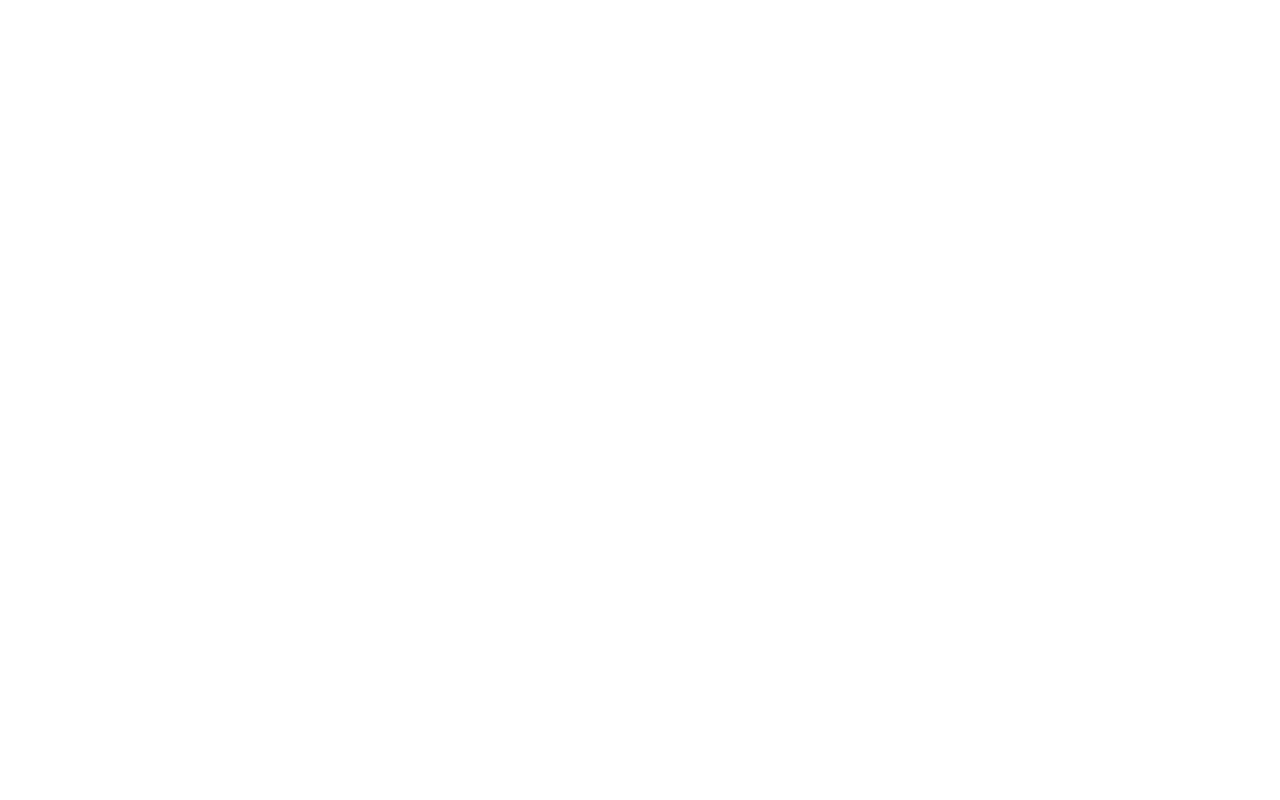
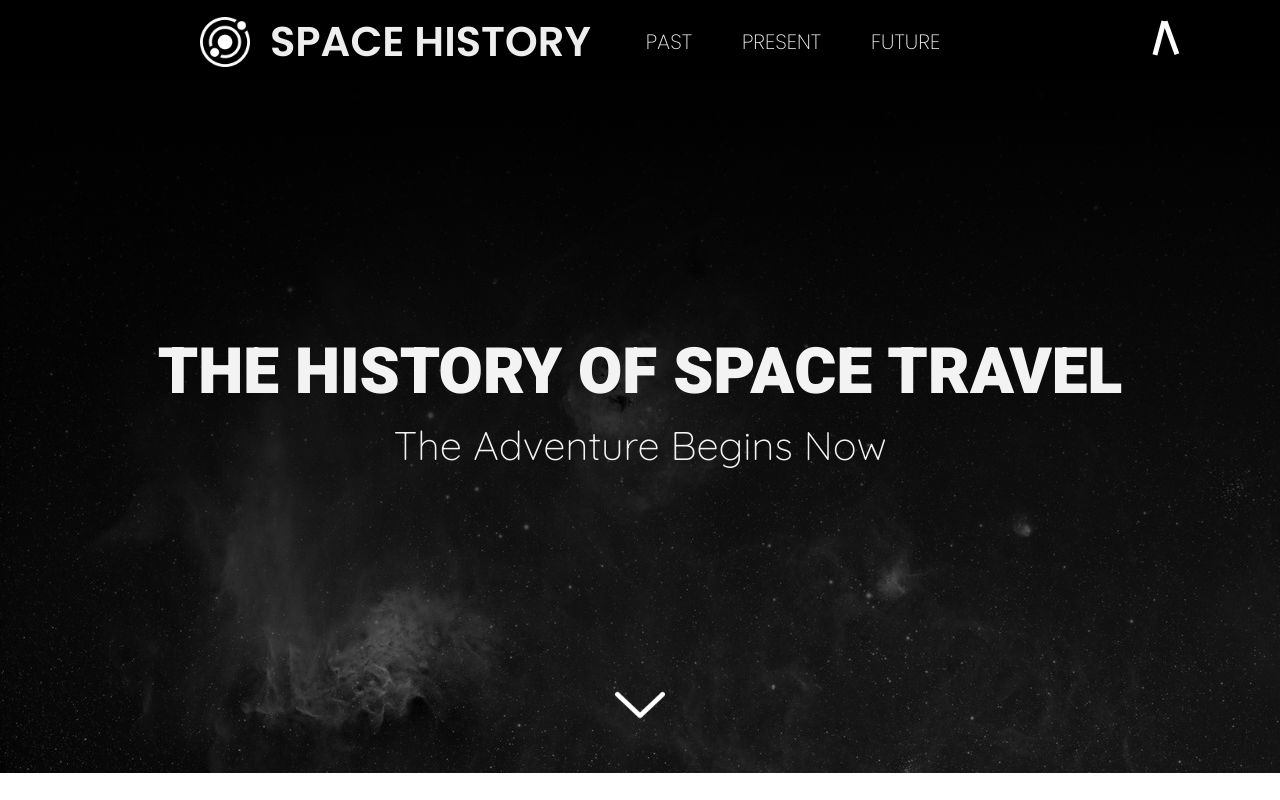
Before and after one commit to AidenRand/space-site, a plain HTML site: page index.html in a window 1280 px wide. Shown: the top 800 px of the page. Drawn offline with Linux system fonts and the light colour scheme.

Commit message:
add front page

```diff
--- a/index.html
+++ b/index.html
@@ -1,14 +1,65 @@
 <!DOCTYPE html>
 <html lang="en">
-<head>
-    <meta charset="UTF-8">
-    <meta http-equiv="X-UA-Compatible" content="IE=edge">
-    <meta name="viewport" content="width=device-width, initial-scale=1.0">
-    <link rel="stylesheet" href="style.css">
-    <title>Document</title>
-</head>
-<body>
+  <head>
+    <meta charset="UTF-8" />
+    <meta http-equiv="X-UA-Compatible" content="IE=edge" />
+    <meta name="viewport" content="width=device-width, initial-scale=1.0" />
+    <link rel="preconnect" href="https://fonts.googleapis.com">
+    <link rel="preconnect" href="https://fonts.gstatic.com" crossorigin>
+    <link href="https://fonts.googleapis.com/css2?family=Poppins:wght@600&display=swap" rel="stylesheet">
+    <link rel="preconnect" href="https://fonts.googleapis.com">
+    <link rel="preconnect" href="https://fonts.gstatic.com" crossorigin>
+    <link href="https://fonts.googleapis.com/css2?family=Poppins:wght@200&display=swap" rel="stylesheet">
+    <link rel="preconnect" href="https://fonts.googleapis.com">
+    <link rel="preconnect" href="https://fonts.gstatic.com" crossorigin>
+    <link href="https://fonts.googleapis.com/css2?family=Heebo:wght@900&display=swap" rel="stylesheet">
+    <link rel="preconnect" href="https://fonts.googleapis.com">
+    <link rel="preconnect" href="https://fonts.gstatic.com" crossorigin>
+    <link href="https://fonts.googleapis.com/css2?family=Quicksand:wght@300&display=swap" rel="stylesheet">
+    <link rel="stylesheet" href="style.css" />
+    <title>Space History</title>
+    <link rel="icon" href="favicon.ico">
+  </head>
+  <body>
+  <div class="navBar">
+      <ul>
+        <div class="leftNav">
+          <a href="#">
+            <img class="spaceImg" src="/photos/astronomy.png" alt="" />
+            <div class="webName">
+              <h1>SPACE HISTORY</h1>
+            </div>
+          </a>
+        </div>
+        <div class="rightNav">
+          <li><a href="#">PAST</a></li>
+          <li><a href="#">PRESENT</a></li>
+          <li><a href="#">FUTURE</a></li>
+        </div>
+        <button class="hamburger">
+          <div class="bar"></div>
+        </button>
+      </ul>
+    </nav>
+  </div>
 
-</body>
-<script src="app.js"></script>
+  <div class="front-page-container">
+    <p>THE HISTORY OF SPACE TRAVEL</p>
+    <p id="front-page-smallText" >The Adventure Begins Now </p>
+    <div class="arrow-png">
+      <img class="arrow-img" src="/photos/down-arrow (1).png" alt="">
+    </div>
+  </div>
+
+      <div class="frontPageHistory">
+        <img class="goddardPhoto" src="/photos/SI-A-42103h.jpg" alt="" />
+        <p class="frontPageText">
+          Lorem ipsum, dolor sit amet consectetur adipisicing elit. Incidunt
+          deserunt reprehenderit sunt labore, cupiditate quas soluta doloribus?
+          Necessitatibus, Facilis aperiam, debitis itaque ducimus illum aspernatur
+          ut molestias iusto. Blanditiis?
+        </p>
+      </div>
+  </body>
+  <script src="app.js"></script>
 </html>
--- a/style.css
+++ b/style.css
@@ -0,0 +1,143 @@
+* {
+  margin: 0;
+  padding: 0;
+}
+
+body {
+  height: 3000px;
+}
+
+nav {
+  background-color: black;
+}
+
+.navBar {
+  background-color: black;
+  padding-top: 10px;
+  align-content: center;
+}
+
+.spaceImg {
+  width: 50px;
+}
+
+.leftNav {
+  display: flex;
+  justify-content: center;
+  align-content: center;
+  margin-left: 150px;
+}
+
+.webName {
+  font-size: 1.3rem;
+  margin-left: 20px;
+  font-family: "Poppins", sans-serif;
+}
+
+ul {
+  display: flex;
+  margin-left: 50px;
+  justify-content: space-between;
+  list-style-type: none;
+  align-items: center;
+  font-family: "Poppins", sans-serif;
+  color: rgb(214, 214, 214);
+}
+
+.rightNav {
+  display: flex;
+  margin-right: 150px;
+  gap: 50px;
+  font-size: 1.3rem;
+}
+
+.hamburger {
+  display: block;
+  width: 35px;
+  cursor: pointer;
+  margin-right: 100px;
+
+  background: none;
+  appearance: none;
+  outline: none;
+  border: none;
+}
+
+.hamburger .bar,
+.hamburger::before,
+.hamburger::after {
+  content: "";
+  display: block;
+  width: 100%;
+  height: 5px;
+  background-color: white;
+  margin: 6px 0px;
+  transition: 0.4s;
+}
+
+.hamburger:active, .hamburger::before {
+    transform: rotate(-75deg) translate(-8px, -1px);
+}
+
+.hamburger:active, .hamburger::after {
+    transform: rotate(70deg) translate(-11px, -13px);
+}
+
+.hamburger:active, .bar {
+    opacity: 0;
+}
+
+a {
+  display: flex;
+  color: rgb(238, 238, 238);
+  text-decoration: none;
+  align-items: center;
+}
+
+.front-page-container {
+  display: flex;
+  font-size: 4rem;
+  font-family: "Heebo", sans-serif;
+  color: rgb(243, 243, 243);
+  background: linear-gradient(rgba(0, 0, 0, 1), rgba(0, 0, 0, 0.5)),
+    url(/photos/a2688fee6caacf8955c6c429713555bc.jpg);
+  background-size: cover;
+  font-weight: 800;
+  align-items: center;
+  justify-content: center;
+  height: 700px;
+  flex-direction: column;
+}
+
+.arrow-img {
+  display: flex;
+  position: relative;
+  top: 210px;
+  width: 50px;
+}
+
+#front-page-smallText {
+  font-family: "Poppins", sans-serif;
+  font-family: "Quicksand", sans-serif;
+  font-size: 2.5rem;
+  font-weight: 300;
+}
+
+.frontPageHistory {
+  display: flex;
+  padding-top: 150px;
+  padding-bottom: 150px;
+  justify-content: center;
+  align-items: center;
+}
+
+.goddardPhoto {
+  height: 700px;
+  width: auto;
+}
+
+.frontPageText {
+  width: 700px;
+  font-size: 3rem;
+  margin-left: 100px;
+}
```
Also changed, not shown: favicon.ico (added), photos/SI-A-42103h.jpg (added), photos/a2688fee6caacf8955c6c429713555bc.jpg (added), photos/astronomy.png (added), photos/down-arrow (1).png (added).
